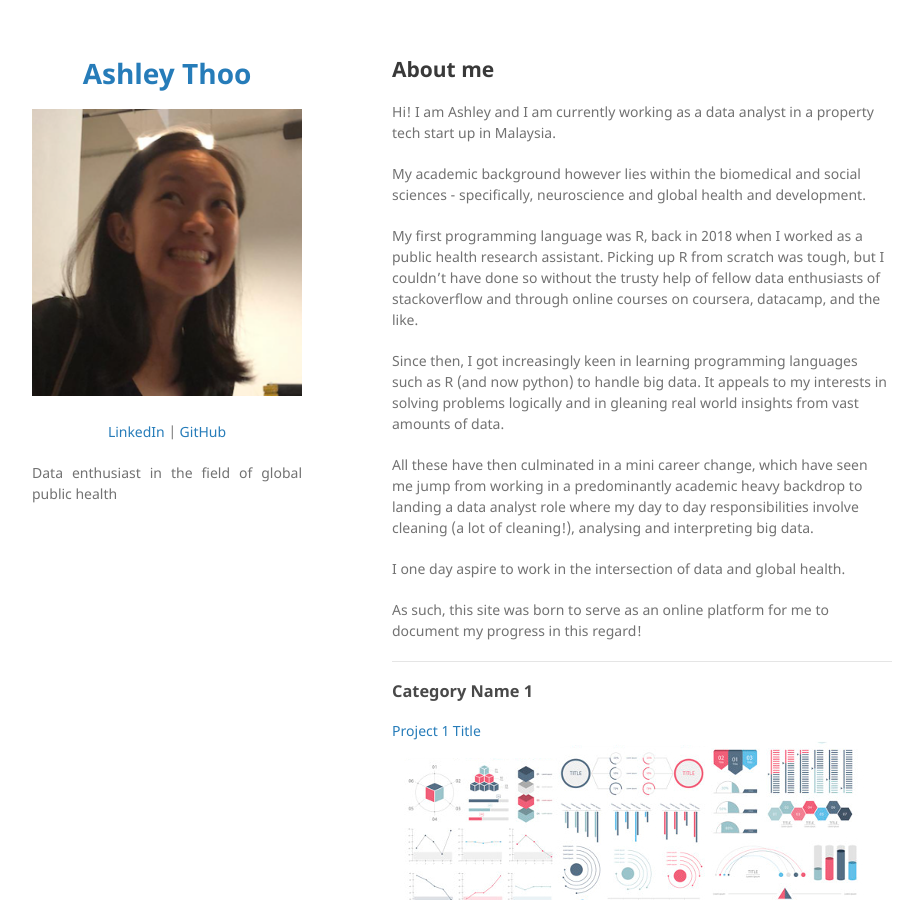
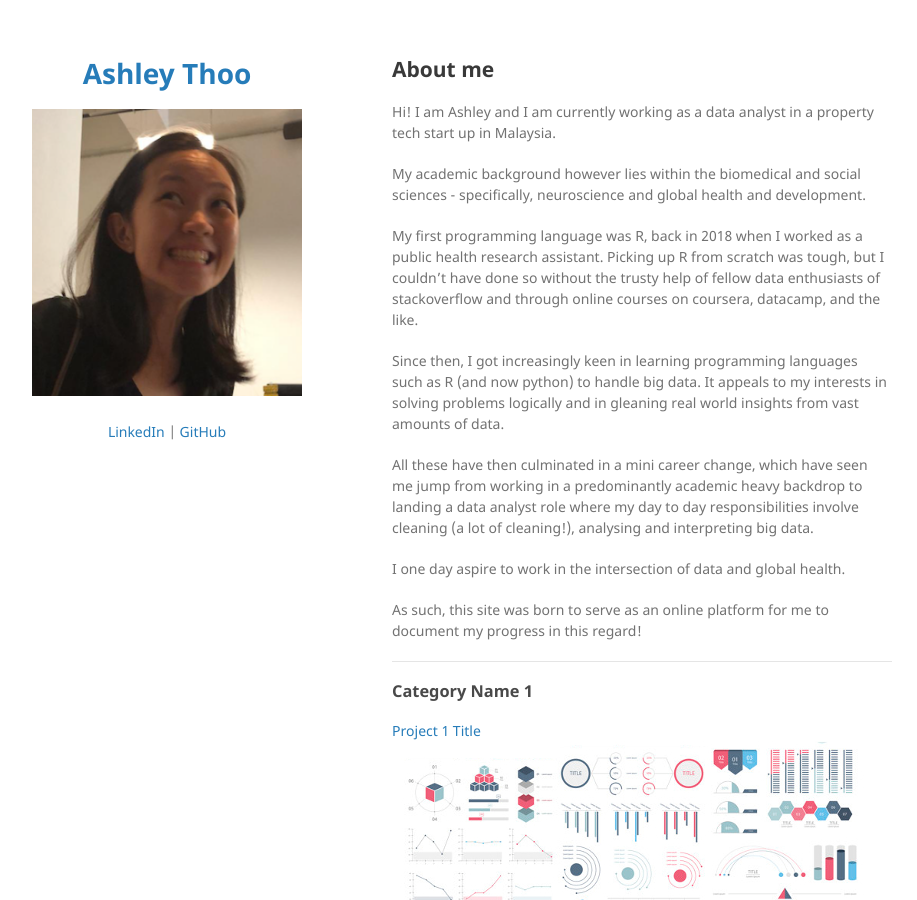
Before and after one commit to ashleythy/ashleythy.github.io, a Jekyll site: the page built from index.md, in a window 1280 px wide and 900 px high. Shown: the whole window, without its empty margins (178-1095 px from the left). Built offline with Jekyll 4.4.1, drawn with Linux system fonts in a browser that asks for light colours; our own code applies the rules of GitHub Pages for plain Markdown files.

Commit message:
Update _config.yml

```diff
--- a/_config.yml
+++ b/_config.yml
@@ -8,10 +8,10 @@ description:
   <a href="https://github.com/ashleythy">GitHub</a>
   </p>
 
-  <p align="justify">
-  Data enthusiast in the field of global public health
-  <br><br>
-  </p>
+#   <p align="justify">
+#   Data enthusiast in the field of global public health
+#   <br><br>
+#   </p>
 
 theme: jekyll-theme-minimal
 google_analytics: UA-000000-0 # your Google Analytics tracking ID here
```
